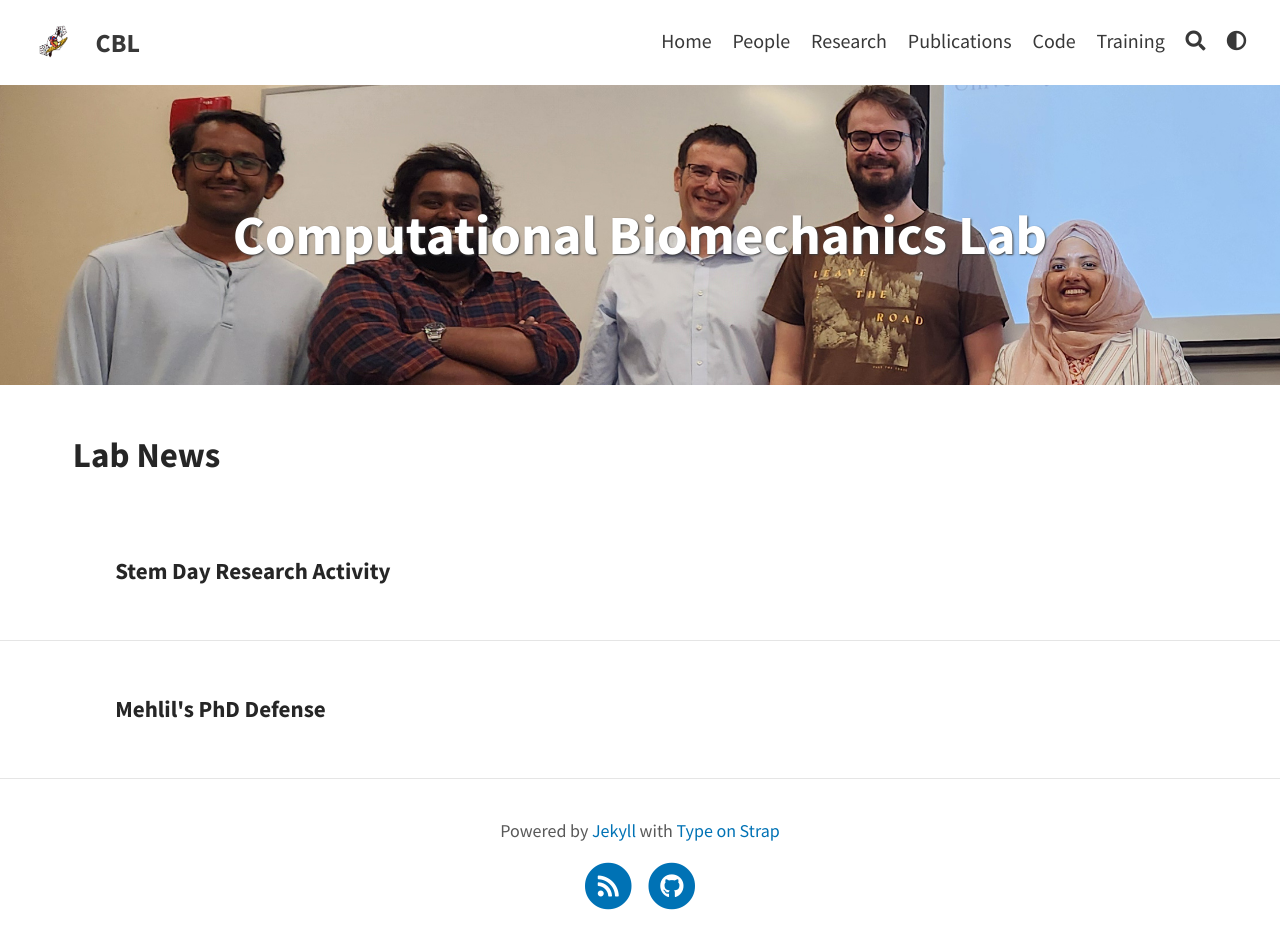
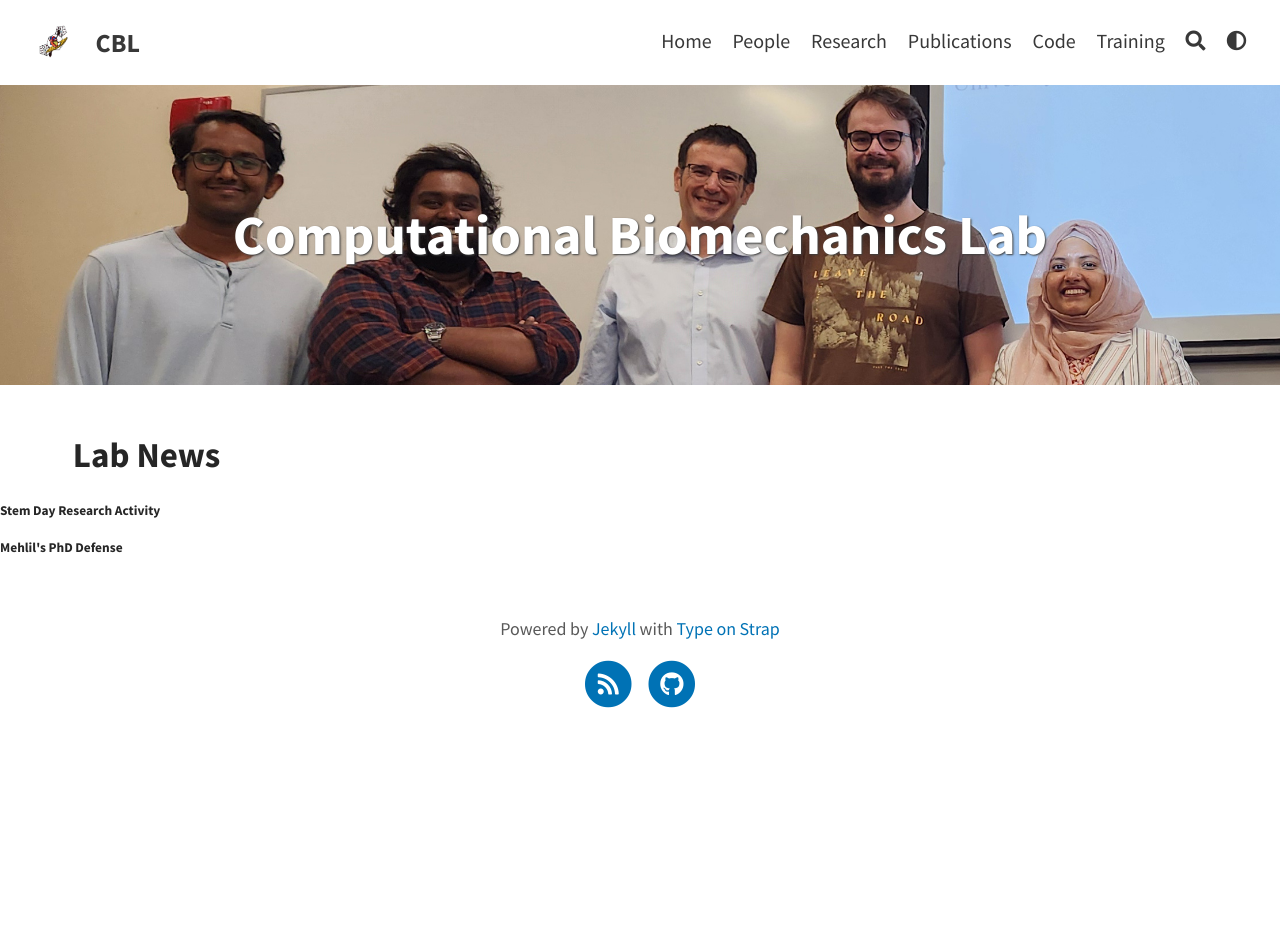
Before and after one commit to CBL-UCF/CBL-UCF.github.io, a Jekyll site: the page built from index.html, in a window 1280 px wide. Built offline with Jekyll 4.4.1, drawn with Linux system fonts in a browser that asks for light colours; a script that is not in the unit is left out; the list of posts is cut into pages by our own code; after the commit the page ends 900 px from its top, so only the background shows below that.

Commit message:
Update blog.liquid

```diff
--- a/_includes/blog/blog.liquid
+++ b/_includes/blog/blog.liquid
@@ -5,33 +5,15 @@
     </h2>
 
     {% for post in paginator.posts %}
-    <div class="post-teaser">
-        {% if post.thumbnail %}
-        <p>
-            <a aria-label="{{ post.title }}" href="{{ post.url | relative_url }}">
-                <img alt="{{ post.title }}" src="{{ post.thumbnail | relative_url }}">
-            </a>
-        </p>
-        {% endif %}
-        <span>
+    <p>
           <header>
-            <h4>
+            <h6>
               <a aria-label="{{ post.title }}" class="post-link" href="{{ post.url | relative_url }}">
                 {{ post.title }}
               </a>
-            </h4>
+            </h6>
           </header>
-          {% if site.excerpt or site.theme_settings.excerpt %}
-              <div class="excerpt">
-                  {% if site.excerpt == "truncate" %}
-                     {{ post.content | strip_html | truncate: '250' | escape }}
-                  {% else %}
-                     {{ post.excerpt | strip_html | escape }}
-                  {% endif %}
-              </div>
-          {% endif %}
-      </span>
-    </div>
+    </p>
     {% endfor %}
 </div>
 
```
